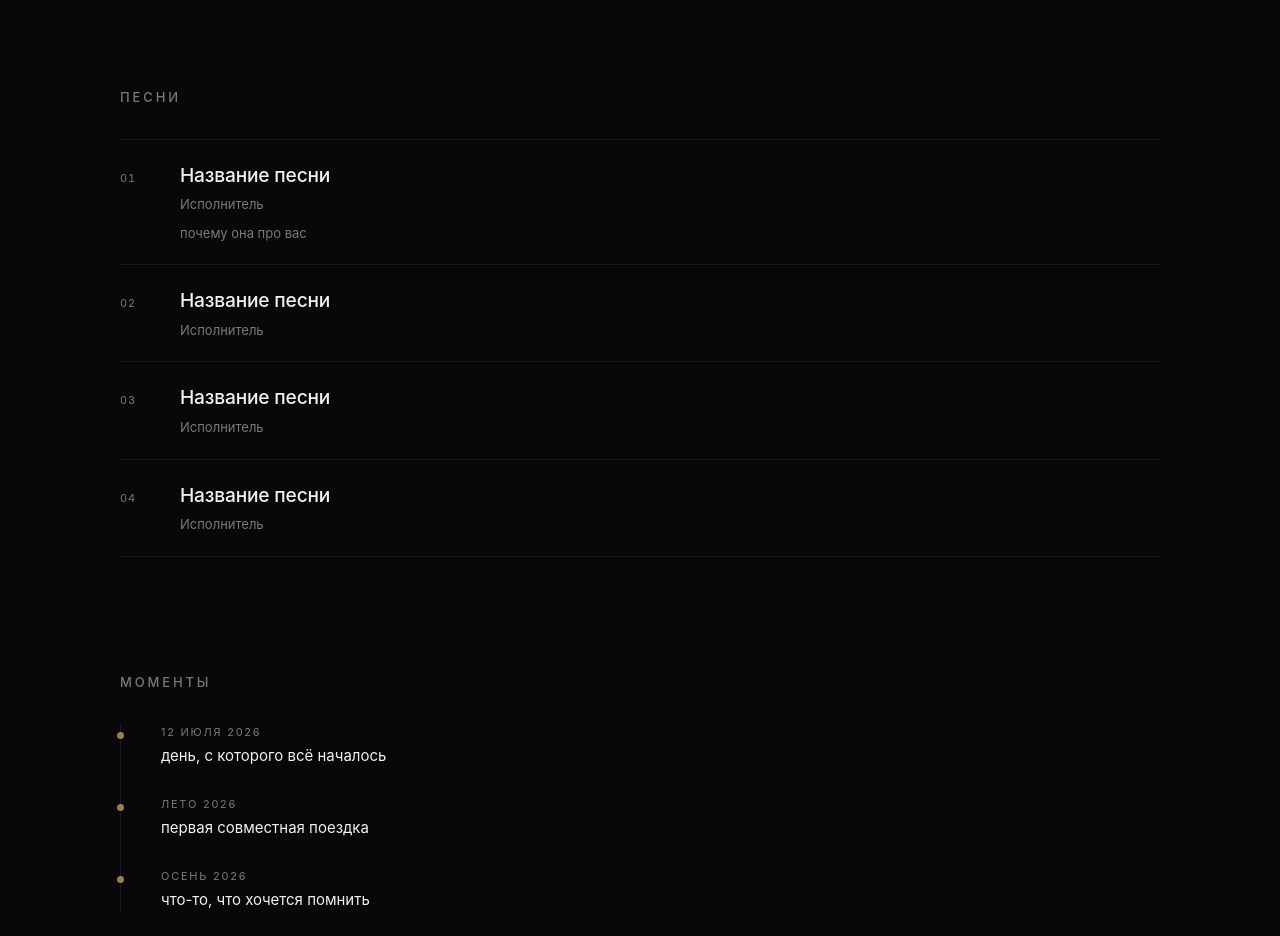
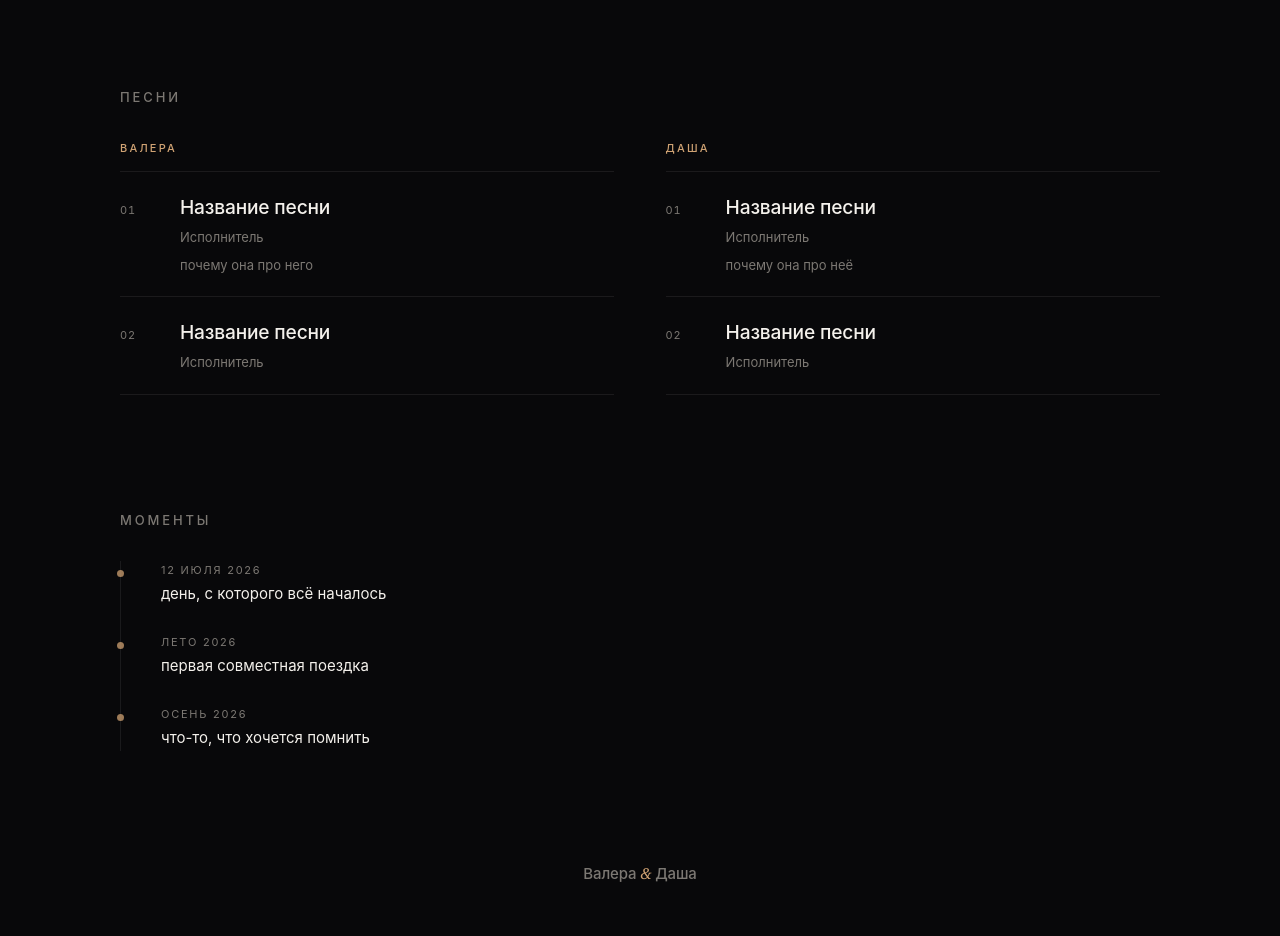
Before and after one commit to QweezOZ/dasha-site, a plain HTML site: page index.html in a window 1280 px wide. Shown: the part 1660-2596 px from the top of the page. Drawn offline with Linux system fonts and the light colour scheme.

Commit message:
songs: two columns (him / her)

```diff
--- a/app.js
+++ b/app.js
@@ -17,12 +17,16 @@ const CONFIG = {
     { src: "", caption: "просто вы" },
   ],
 
-  songs: [
-    { title: "Название песни", artist: "Исполнитель", note: "почему она про вас" },
-    { title: "Название песни", artist: "Исполнитель", note: "" },
-    { title: "Название песни", artist: "Исполнитель", note: "" },
-    { title: "Название песни", artist: "Исполнитель", note: "" },
-  ],
+  songs: {
+    him: [
+      { title: "Название песни", artist: "Исполнитель", note: "почему она про него" },
+      { title: "Название песни", artist: "Исполнитель", note: "" },
+    ],
+    her: [
+      { title: "Название песни", artist: "Исполнитель", note: "почему она про неё" },
+      { title: "Название песни", artist: "Исполнитель", note: "" },
+    ],
+  },
 
   moments: [
     { when: "12 июля 2026", what: "день, с которого всё началось" },
@@ -109,11 +113,10 @@ function renderPhotos() {
   });
 }
 
-function renderSongs() {
-  const list = document.getElementById("songs-list");
+function renderSongList(list, songs) {
   if (!list) return;
 
-  CONFIG.songs.forEach((song, i) => {
+  songs.forEach((song, i) => {
     const li = document.createElement("li");
     li.className = "song";
 
@@ -146,6 +149,11 @@ function renderSongs() {
   });
 }
 
+function renderSongs() {
+  renderSongList(document.getElementById("songs-him"), CONFIG.songs.him);
+  renderSongList(document.getElementById("songs-her"), CONFIG.songs.her);
+}
+
 function renderTimeline() {
   const list = document.getElementById("timeline");
   if (!list) return;
@@ -171,7 +179,7 @@ function renderStats() {
   if (photos) photos.textContent = CONFIG.photos.length;
 
   const songs = document.getElementById("stat-songs");
-  if (songs) songs.textContent = CONFIG.songs.length;
+  if (songs) songs.textContent = CONFIG.songs.him.length + CONFIG.songs.her.length;
 }
 
 function renderLabel() {
--- a/index.html
+++ b/index.html
@@ -35,7 +35,16 @@
 
   <section id="songs" class="section reveal">
     <h2>Песни</h2>
-    <ol class="songs" id="songs-list"></ol>
+    <div class="songs-cols">
+      <div class="songs-col">
+        <h3 class="songs-who">Валера</h3>
+        <ol class="songs" id="songs-him"></ol>
+      </div>
+      <div class="songs-col">
+        <h3 class="songs-who">Даша</h3>
+        <ol class="songs" id="songs-her"></ol>
+      </div>
+    </div>
   </section>
 
   <section id="moments" class="section reveal">
--- a/style.css
+++ b/style.css
@@ -218,6 +218,22 @@ h2 {
 
 /* ---------- РїРµСЃРЅРё ---------- */
 
+.songs-cols {
+  display: grid;
+  grid-template-columns: 1fr 1fr;
+  gap: clamp(24px, 4vw, 56px);
+  align-items: start;
+}
+
+.songs-who {
+  margin: 0 0 14px;
+  font-size: 11px;
+  font-weight: 500;
+  letter-spacing: 0.2em;
+  text-transform: uppercase;
+  color: var(--accent);
+}
+
 .songs {
   list-style: none;
   margin: 0;
@@ -361,5 +377,7 @@ header, main, footer {
 
   .hero-photo { max-width: 280px; }
 
+  .songs-cols { grid-template-columns: 1fr; gap: 34px; }
+
   .song { grid-template-columns: 32px 1fr; gap: 10px; }
 }
```
Also changed, not shown: 1 other file.
